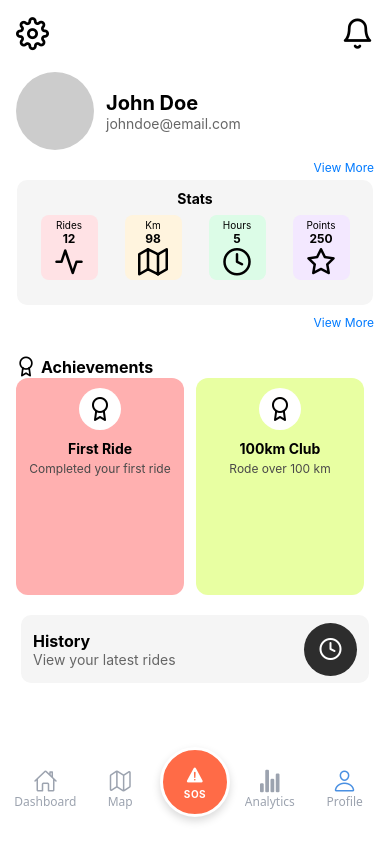
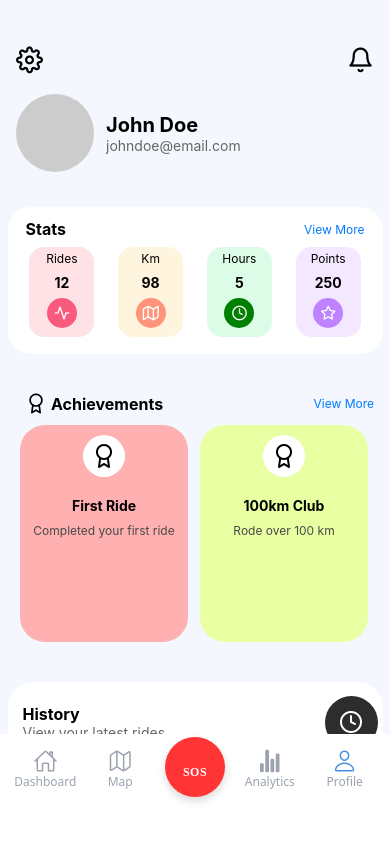
Before and after one commit to JoshuaSutherland43/WIL_App, a React Native app: screen /Profile in a window 390 px wide. Built offline with nearby package versions, Linux system fonts and the light colour scheme.

Commit message:
changes to navbar andprofile page

```diff
--- a/navigation/TabNavigator.tsx
+++ b/navigation/TabNavigator.tsx
@@ -8,9 +8,10 @@ import DashboardScreen from '../screens/Dashboard/DashboardScreen';
 import LiveTrackingScreen from '../screens/Mapping/LiveTrackingScreen';
 import SosAlertScreen from '../screens/Sos/SosAlertScreen';
 import RideStatsScreen from '../screens/Analytics/RideStatsScreen';
-import SettingsScreen from '../screens/Profile/ProfileScreen';
+import SettingsScreen from '../screens/Profile/SettingsScreen';
 
 import { COLORS } from '../constants/colors';
+import ProfileScreen from '../screens/Profile/ProfileScreen';
 
 const Tab = createBottomTabNavigator();
 
@@ -24,6 +25,7 @@ const TabNavigator = () => {
   return (
     <Tab.Navigator
       screenOptions={{
+        lazy:true,
         headerShown: false,
         tabBarShowLabel: true,
         tabBarStyle: styles.tabBar,
@@ -59,8 +61,7 @@ const TabNavigator = () => {
         component={SosAlertScreen}
         options={{
           tabBarIcon: () => (
-            <View style={styles.sosIconContainer}>
-              <Ionicons name="warning" color="#FFFFFF" size={20} />
+            <View>
               <Text style={styles.sosText}>SOS</Text>
             </View>
           ),
@@ -80,7 +81,7 @@ const TabNavigator = () => {
       />
       <Tab.Screen
         name="Profile"
-        component={SettingsScreen}
+        component={ProfileScreen}
         options={{
           tabBarIcon: ({ focused, color, size }) => (
             <Ionicons name="person-outline" color={color} size={24} />
@@ -97,11 +98,12 @@ const styles = StyleSheet.create({
     position: 'absolute',
     bottom: 0,
     left: 0,
+    marginBottom:0,
     right: 0,
     backgroundColor: '#FFFFFF',
-    height: 90,
+    height: 110,
     paddingHorizontal: 8,
-    paddingBottom: 25,
+    paddingBottom:1,
     paddingTop: 8,
     borderTopWidth: 0,
   },
@@ -114,37 +116,33 @@ const styles = StyleSheet.create({
     includeFontPadding: false,
   },
   sosButtonWrapper: {
-    top: -15,
+    top: -5,
     justifyContent: 'center',
     alignItems: 'center',
     zIndex: 20,
   },
   sosButton: {
-    width: 70,
-    height: 70,
+    width: 60,
+    height: 60,
     borderRadius: 35,
-    backgroundColor: '#FF6B47',
+    backgroundColor: '#FF3535',
     alignItems: 'center',
     justifyContent: 'center',
+
     shadowColor: '#000',
     shadowOffset: { width: 0, height: 4 },
     shadowOpacity: 0.15,
     shadowRadius: 8,
-    elevation: 8,
-    borderWidth: 3,
-    borderColor: '#FFFFFF',
-  },
-  sosIconContainer: {
-    alignItems: 'center',
-    justifyContent: 'center',
   },
   sosText: {
     color: '#FFFFFF',
-    fontSize: 10,
-    fontWeight: '700',
+    marginTop:10,
+    fontSize: 12,
+    fontFamily:'Poppins',
+    alignItems:'center',
+    fontWeight: 'bold',
     letterSpacing: 0.5,
     textTransform: 'uppercase',
-    marginTop: 2,
   },
 });
 
--- a/screens/Analytics/RideStatsScreen.tsx
+++ b/screens/Analytics/RideStatsScreen.tsx
@@ -12,6 +12,7 @@ const RideStatsScreen = () => {
 const styles = StyleSheet.create({
     container: {
         flex: 1,
+        backgroundColor: 'F4F7FE',
         justifyContent: 'center',
         alignItems: 'center',
     }
--- a/screens/Dashboard/DashboardScreen.tsx
+++ b/screens/Dashboard/DashboardScreen.tsx
@@ -12,6 +12,7 @@ const DashboardScreen = () => {
 const styles = StyleSheet.create({
     container: {
         flex: 1,
+        backgroundColor: 'F4F7FE',
         justifyContent: 'center',
         alignItems: 'center',
     }
--- a/screens/Profile/ProfileScreen.tsx
+++ b/screens/Profile/ProfileScreen.tsx
@@ -4,14 +4,15 @@ import Icon from "react-native-vector-icons/Feather";
 
 export default function ProfileScreen() {
   return (
-    <ScrollView style={styles.container}>
+    <ScrollView style={styles.container} nestedScrollEnabled>
+
       {/* Top Icons */}
       <View style={styles.topIcons}>
         <TouchableOpacity>
-          <Icon name="settings" size={33} />
+          <Icon name="settings" size={27}/>
         </TouchableOpacity>
         <TouchableOpacity>
-          <Icon name="bell" size={33} />
+          <Icon name="bell" size={27} />
         </TouchableOpacity>
       </View>
 
@@ -24,49 +25,66 @@ export default function ProfileScreen() {
         </View>
       </View>
 
-      {/* View More for Stats */}
-      <TouchableOpacity style={styles.viewMore}>
-        <Text style={styles.viewMoreText}>View More</Text>
-      </TouchableOpacity>
 
       {/* Stats Container */}
       <View style={styles.statsContainer}>
+
+          {/* Stats Heading + View More */}
+        <View style={styles.statsHeader}>
           <Text style={styles.statsTitle}>Stats</Text>
+          <TouchableOpacity>
+            <Text style={styles.viewMoreText}>View More</Text>
+          </TouchableOpacity>
+        </View>
        <View style={styles.statsRow}>
         {[
-            { label: "Rides", value: "12", color: "#FFE2E5", icon: "activity" },
-            { label: "Km", value: "98", color: "#FFF4DE", icon: "map" },
-            { label: "Hours", value: "5", color: "#DCFCE7", icon: "clock" },
-            { label: "Points", value: "250", color: "#F3E8FF", icon: "star" }
+          { label: "Rides", value: "12", boxColor: "#FFE2E5", circleColor: "#FA5A7D", icon: "activity" },
+          { label: "Km", value: "98", boxColor: "#FFF4DE", circleColor: "#FF947A", icon: "map" },
+          { label: "Hours", value: "5", boxColor: "#DCFCE7", circleColor: "green", icon: "clock" },
+          { label: "Points", value: "250", boxColor: "#F3E8FF", circleColor: "#BF83FF", icon: "star" }
         ].map((item, idx) => (
-            <View key={idx} style={[styles.statBox, { backgroundColor: item.color }]}>
-              <Text style={styles.statLabel}>{item.label}</Text>
+          <View key={idx} style={[styles.statBox, { backgroundColor: item.boxColor }]}>
+            <Text style={styles.statLabel1}>{item.label}</Text>
             <Text style={styles.statValue}>{item.value}</Text>
-              <Icon name={item.icon} size={30} />
+
+            <View style={[styles.iconCircle, { backgroundColor: item.circleColor }]}>
+              <Icon name={item.icon} size={16} color="#fff" />
+            </View>
+
           </View>
         ))}
       </View>
+
       </View>
 
-      {/* View More for Achievements */}
-      <TouchableOpacity style={styles.viewMore}>
-        <Text style={styles.viewMoreText}>View More</Text>
-      </TouchableOpacity>
-
-      {/* Achievements Heading */}
-      <View style={styles.achievementsHeading}>
+      {/* Achievements Heading + View More */}
+      <View style={styles.achievementsHeader}>
+        <View style={{ flexDirection: "row", alignItems: "center" }}>
           <Icon name="award" size={20} style={{ marginRight: 5 }} />
           <Text style={styles.achievementsTitle}>Achievements</Text>
         </View>
+        <TouchableOpacity>
+          <Text style={styles.viewMoreText}>View More</Text>
+        </TouchableOpacity>
+      </View>
 
       {/* Achievements Scroll */}
-      <ScrollView horizontal showsHorizontalScrollIndicator={false}>
+      <ScrollView
+        horizontal
+
+        showsHorizontalScrollIndicator={false}
+        contentContainerStyle={{ paddingHorizontal: 4 }}
+        nestedScrollEnabled
+      >
         {[
           { color: "#FFB0B0", title: "First Ride", desc: "Completed your first ride" },
           { color: "#E8FFA2", title: "100km Club", desc: "Rode over 100 km" },
           { color: "#A0FF9D", title: "Early Bird", desc: "Morning ride before 6 am" }
         ].map((item, idx) => (
-          <View key={idx} style={[styles.achievementCard, { backgroundColor: item.color }]}>
+          <View
+            key={idx}
+            style={[styles.achievementCard, { backgroundColor: item.color }]}
+          >
             <View style={styles.achievementIconOuter}>
               <Icon name="award" size={24} />
             </View>
@@ -75,6 +93,7 @@ export default function ProfileScreen() {
           </View>
         ))}
       </ScrollView>
+
 
       {/* History Section */}
       <View style={styles.historyContainer}>
@@ -91,74 +110,141 @@ export default function ProfileScreen() {
 }
 
 const styles = StyleSheet.create({
-  container: { flex: 1, backgroundColor: "#fff", padding: 16 },
-  topIcons: { flexDirection: "row", justifyContent: "space-between" },
+
+  container: { flex: 1, backgroundColor: "#F4F7FE", padding: 16, paddingTop: 35 },
+
+  topIcons: { flexDirection: "row", paddingTop: 10, justifyContent: "space-between" },
+
   userSection: { flexDirection: "row", alignItems: "center", marginTop: 20 },
+
   userIcon: { width: 78, height: 78, borderRadius: 39, backgroundColor: "#ccc" },
+
   userText: { marginLeft: 12 },
+
   userName: { fontSize: 20, fontWeight: "bold" },
+
   userEmail: { fontSize: 14, color: "#666" },
+
   viewMore: { alignSelf: "flex-end", marginTop: 10, marginBottom: 5 },
+
   viewMoreText: { fontSize: 12, color: "#007AFF" },
+
   statsContainer: {
-    width: 356,
-    height: 125,
-    backgroundColor: "#f5f5f5",
-    borderRadius: 10,
+    width: 375,
+    height: 147,
+    marginTop:35,
+    backgroundColor: "#FFFFFF",
+    borderRadius: 23,
     padding: 10,
     alignSelf: "center"
   },
-  statsTitle: { textAlign: "center", fontWeight: "bold", marginBottom: 8 },
+
+  iconCircle: {
+    width: 30,
+    height: 30,
+    borderRadius: 15,
+    alignItems: "center",
+    justifyContent: "center",
+    marginBottom: 5,
+  },
+
   statsRow: { flexDirection: "row", justifyContent: "space-around" },
+
+  statsHeader: {
+    flexDirection: "row",
+    justifyContent: "space-between",
+    alignItems: "center",
+    marginTop: 2,
+    marginHorizontal: 8,
+    marginBottom: 8,
+  },
+  statsTitle: {
+    fontWeight: "bold",
+    fontSize: 16,
+  },
+
+
   statBox: {
-    width: 57,
-    height: 65,
-    borderRadius: 8,
+    width: 65,
+    height: 90,
+    borderRadius: 15,
     alignItems: "center",
     justifyContent: "space-between",
-    padding: 4
+    padding: 4,
+    marginBottom: 15,
   },
-  statLabel: { fontSize: 10 },
-  statValue: { fontSize: 12, fontWeight: "bold" },
+  statLabel1: { fontSize: 12},
+
+  statValue: { fontSize: 14, fontWeight: 'bold' },
+
+
   achievementsHeading: {
     flexDirection: "row",
     alignItems: "center",
-    marginTop: 20
+    marginTop: 20,
+    marginLeft:20,
+    marginBottom:10,
   },
+
+  achievementsHeader: {
+    marginTop:38,
+    marginLeft:10,
+    marginBottom:10,
+    flexDirection: "row",
+    justifyContent: "space-between",
+    alignItems: "center",
+  },
+
   achievementsTitle: { fontWeight: "bold", fontSize: 16 },
+
+
   achievementCard: {
     width: 168,
     height: 217,
-    borderRadius: 12,
+    borderRadius: 25,
     marginRight: 12,
     padding: 10,
     alignItems: "center"
   },
+
+
   achievementIconOuter: {
     width: 42,
     height: 42,
     borderRadius: 21,
-    backgroundColor: "#fff",
+    backgroundColor: "#FFFFFF",
     alignItems: "center",
     justifyContent: "center",
     marginBottom: 10
   },
-  achievementTitle: { fontSize: 14, fontWeight: "bold", marginBottom: 4 },
-  achievementDesc: { fontSize: 12, color: "#4A4949", textAlign: "center" },
+
+
+  achievementTitle: { fontSize: 14, fontWeight: "bold", marginBottom: 4, paddingTop: 10 },
+
+
+  achievementDesc: { fontSize: 12, color: "#4A4949", textAlign: "center", paddingTop: 5 },
+
+
   historyContainer: {
-    width: 348,
-    height: 68,
-    backgroundColor: "#f5f5f5",
-    borderRadius: 10,
+    width: 375,
+    height: 80,
+    backgroundColor: "#FFFFFF",
+    borderRadius: 25,
     flexDirection: "row",
     justifyContent: "space-between",
     alignItems: "center",
-    paddingHorizontal: 12,
-    marginTop: 20,
+    paddingRight: 5,
+    paddingLeft:15,
+    marginTop: 40,
     alignSelf: "center"
   },
+
   historyTitle: { fontSize: 16, fontWeight: "bold" },
+
+
   historySubtitle: { fontSize: 14, color: "#666" },
+
+
   historyIconCircle: {
     width: 53,
     height: 53,
```
Lines whose indentation alone changed are shown as unchanged.
